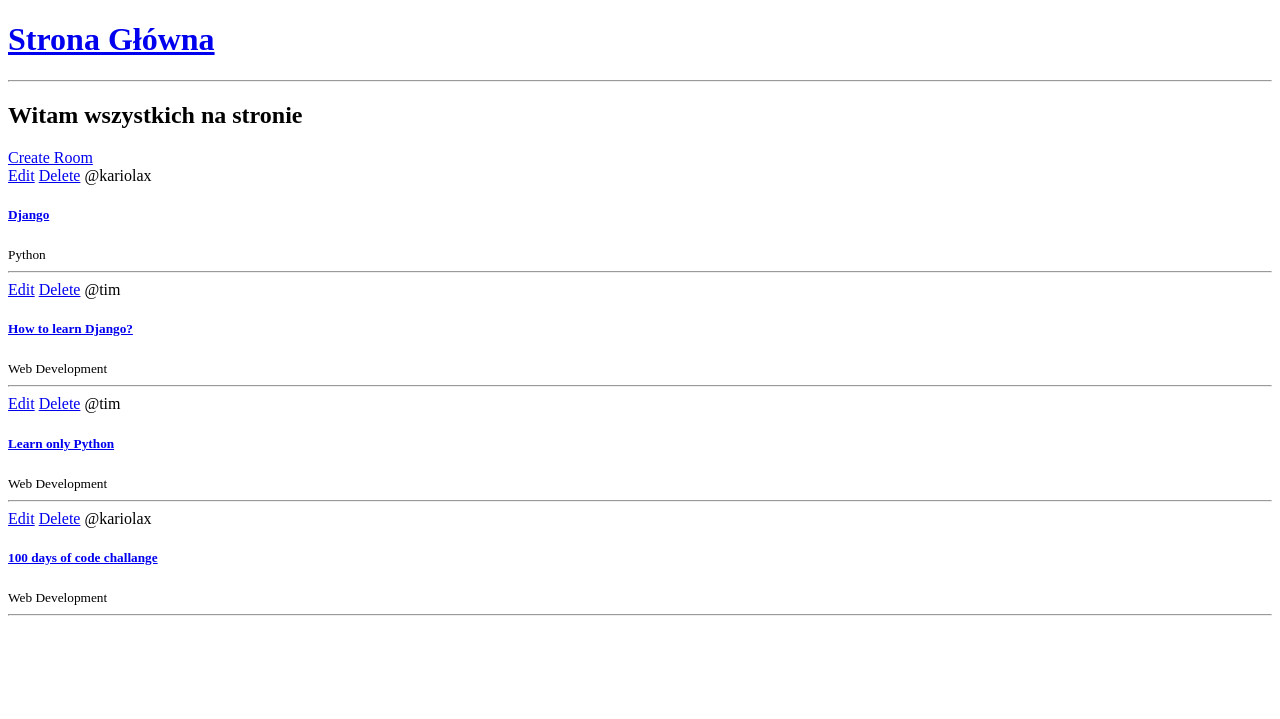
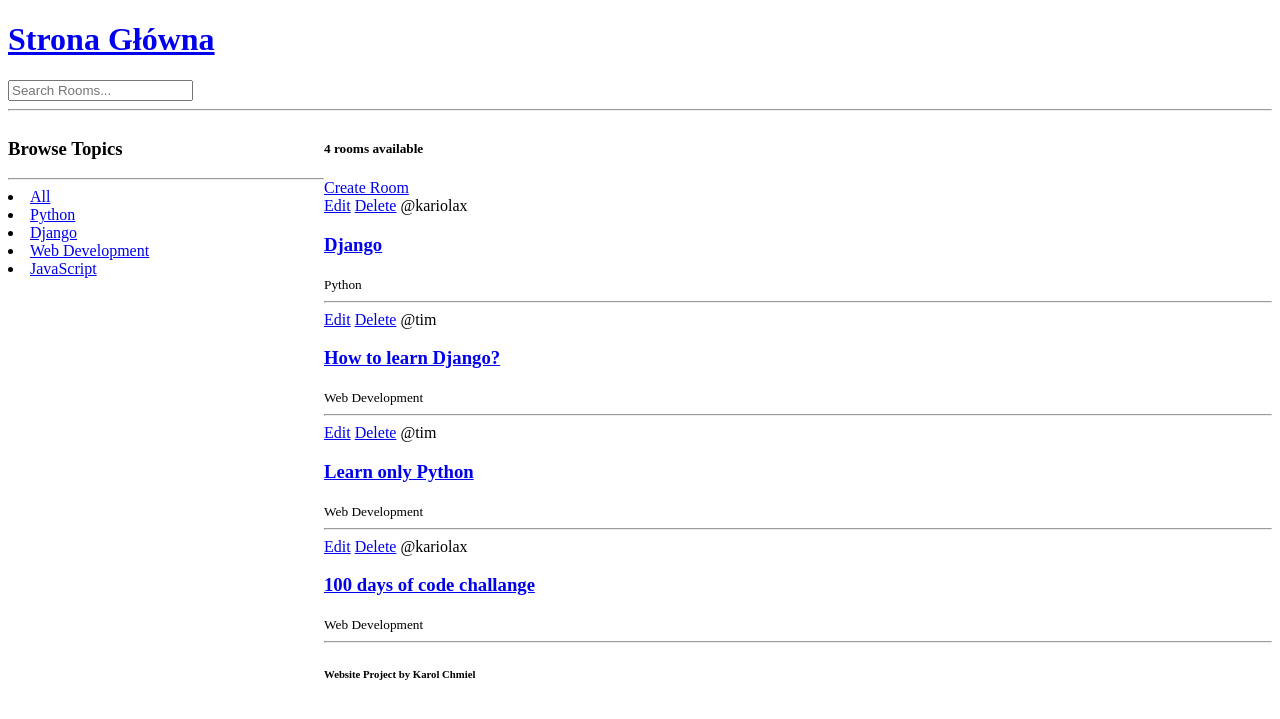
Before and after one commit to Kariolax/web_developing, a Django app: page / in a window 1280 px wide. Shown: the top 719 px of the page. Run offline with Django 4.2, Linux system fonts and the light colour scheme; data comes from the database, SQL or seed files in the repository; both versions use the stored data as it was after the commit.

Commit message:
Searching

```diff
--- a/studybud/base/templates/base/home.html
+++ b/studybud/base/templates/base/home.html
@@ -2,24 +2,50 @@
 
 {% block content %}
 
-<h2>Witam wszystkich na stronie</h2>
+<style>
+    .home-container {
+        display: grid;
+        grid-template-columns: 1fr 3fr;
+    }
+</style>
 
-<div>
 
-    <a href="{% url 'create-room' %}">Create Room</a>
+<div class="home-container">
 
     <div>
-        {% for room in rooms %}
+        <h3>Browse Topics</h3>
+        <hr>
+
+        <div>
+            <li><a href="{% url 'home' %}">All</a></li>
+        </div>
+
+        {% for topic in topics %}
+        <div>
+            <li><a href="{% url 'home' %}?q={{topic.name}}">{{topic.name}}</a></li>
+        </div>
+        {% endfor %}
+    </div>
+
+    <div>
+        <h5>{{room_count}} rooms available</h5>
+        <a href="{% url 'create-room' %}">Create Room</a>
+
+        <div>
+            {% for room in rooms %}
             <div>
                 <a href="{% url 'update-room' room.id %}">Edit</a>
                 <a href="{% url 'delete-room' room.id %}">Delete</a>
                 <span>@{{room.host.username}}</span>
-                <h5> <a href="{% url 'room' room.id %}"> {{room.name}} </a> </h5>
+                <h3> <a href="{% url 'room' room.id %}"> {{room.name}} </a> </h3>
                 <small>{{room.topic.name}}</small>
                 <hr>
             </div>
-        {% endfor %}
+            {% endfor %}
+        </div>
+        <h6>Website Project by Karol Chmiel</h6>
     </div>
+
 </div>
 
 {% endblock %}
--- a/studybud/base/views.py
+++ b/studybud/base/views.py
@@ -1,5 +1,6 @@
 from django.shortcuts import render, redirect
-from .models import Room
+from django.db.models import Q
+from .models import Room, Topic
 from .forms import RoomForm
 
 # Create your views here.
@@ -12,8 +13,17 @@ from .forms import RoomForm
 
 
 def home(request):
-    rooms = Room.objects.all()
-    context = {'rooms': rooms}
+    q = request.GET.get('q') if request.GET.get('q') != None else ''
+    rooms = Room.objects.filter(
+        Q(topic__name__icontains=q) |
+        Q(name__icontains=q) |
+        Q(description__icontains=q)
+    )
+
+    topics = Topic.objects.all()
+    room_count = rooms.count()
+
+    context = {'rooms': rooms, 'topics': topics, 'room_count': room_count}
     return render(request, 'base/home.html', context)
 
 
--- a/studybud/templates/main.html
+++ b/studybud/templates/main.html
@@ -1,8 +1,8 @@
 <!DOCTYPE html>
 <html lang="en">
 <head>
-  <meta charset="UTF-8">
-  <title>StudyBud</title>
+    <meta charset="UTF-8">
+    <title>StudyBud</title>
 </head>
 <body>
     {% include 'navbar.html' %}
--- a/studybud/templates/navbar.html
+++ b/studybud/templates/navbar.html
@@ -2,4 +2,8 @@
   <h1>Strona Główna</h1>
 </a>
 
+<form method="GET" action="{% url 'home' %}">
+  <input type="text" name="q" placeholder= "Search Rooms..."/>
+</form>
+
 <hr>
```
Also changed, not shown: studybud/db.sqlite3.
